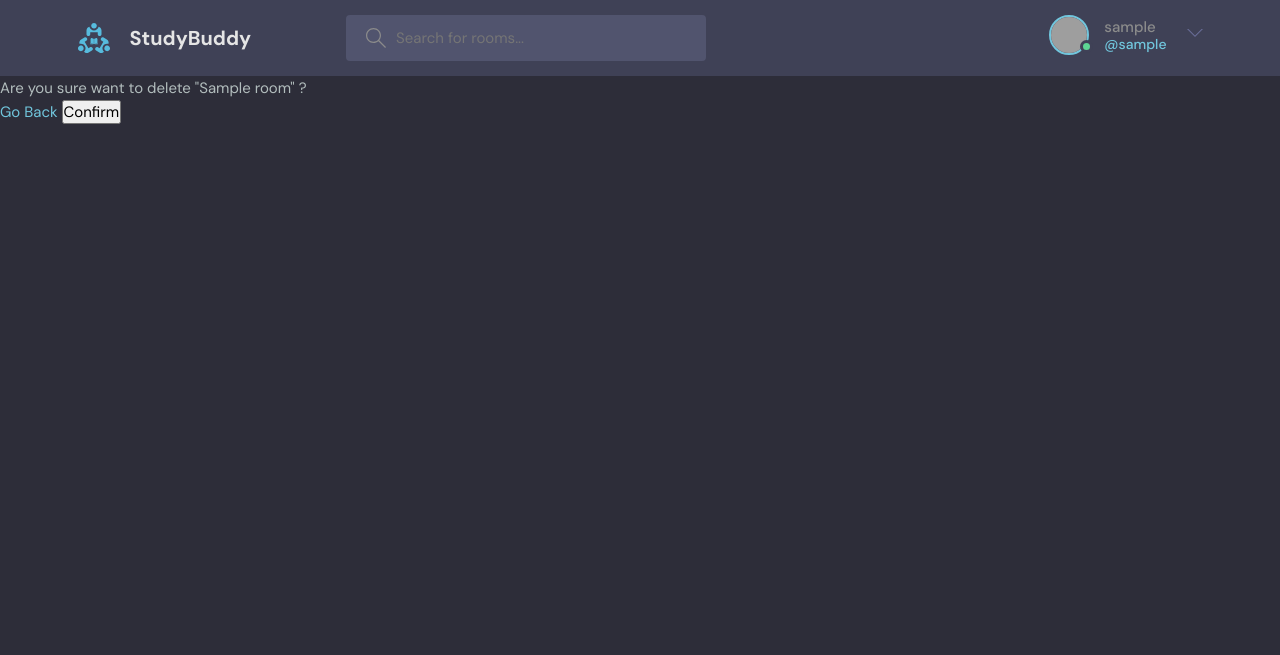
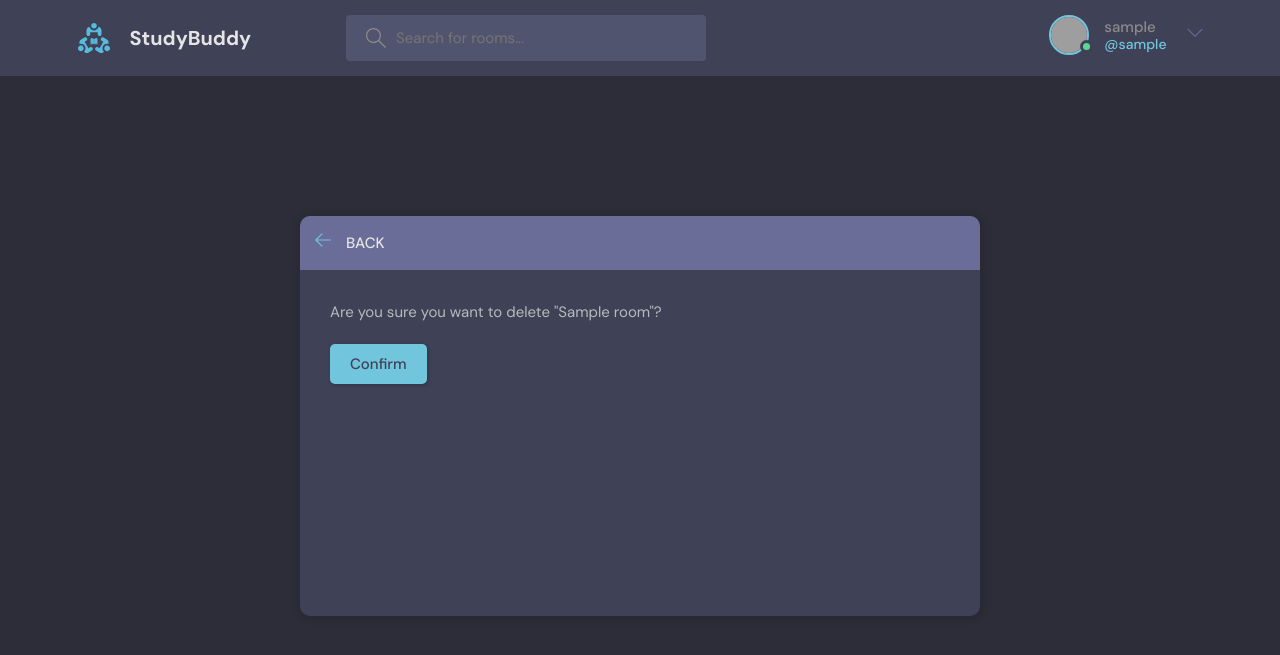
Before and after one commit to Volodymyr262/studybud, a Django app: page /delete-room/1/ in a window 1280 px wide. Shown: the top 655 px of the page. Run offline with Django 3.2, Linux system fonts and the light colour scheme; a user stored in the database is signed in; tables that the repository leaves empty hold one stand-in row (values such as "Sample post"); grey boxes are pictures that could not be loaded.

Commit message:
delete view designed

```diff
--- a/studybud/base/templates/base/delete.html
+++ b/studybud/base/templates/base/delete.html
@@ -1,6 +1,44 @@
 {% extends 'main.html' %}
+{% block content %}
+    <main class="delete-item layout">
+        <div class="container">
+            <div class="layout__box">
+                <div class="layout__boxHeader">
+                    <div class="layout__boxTitle">
+                        <a href="{{request.META.HTTP_REFERER}}">
+                            <svg version="1.1" xmlns="http://www.w3.org/2000/svg" width="32" height="32"
+                                viewBox="0 0 32 32">
+                                <title>arrow-left</title>
+                                <path
+                                    d="M13.723 2.286l-13.723 13.714 13.719 13.714 1.616-1.611-10.96-10.96h27.625v-2.286h-27.625l10.965-10.965-1.616-1.607z">
+                                </path>
+                            </svg>
+                        </a>
+                        <h3>Back</h3>
+                    </div>
+                </div>
+                <div class="layout__body">
+                    <form class="form" action="" method="POST">
+                      {% csrf_token %}
+                        <div class="form__group">
+                            <p>Are you sure you want to delete "{{obj}}"?</p>
+                        </div>
 
-{% block content %}
+                        <div class="for__group">
+                            <input class="btn btn--main" type="submit" value="Confirm" />
+                        </div>
+
+                    </form>
+                </div>
+            </div>
+        </div>
+    </main>
+    <script src="script.js"></script>
+{% endblock %}
+
+
+
+
 
 <form method="POST" action="">
   {% csrf_token %}
@@ -8,4 +46,3 @@
   <a href="{{request.META.HTTP_REFERER}}">Go Back</a>
   <input type="submit" value="Confirm"/>
 </form>
-{% endblock %}
```
